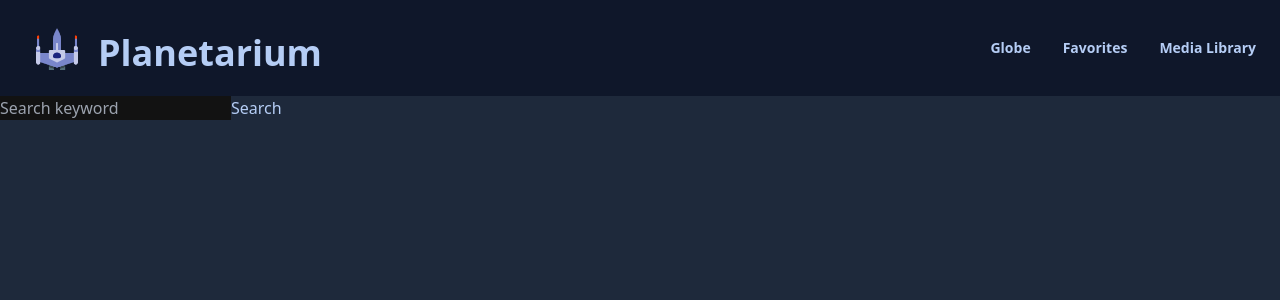
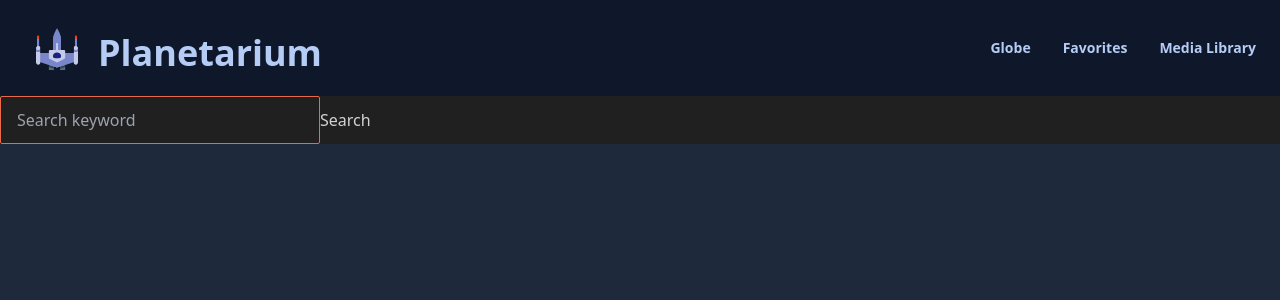
Before and after one commit to nprasad2077/nasa_capstone, a React (Vite) app: page /media in a window 1280 px wide. Shown: the top 300 px of the page. Built offline with nearby package versions, Linux system fonts and the light colour scheme.

Commit message:
original mp4 play

```diff
--- a/src/components/MediaPlayer.jsx
+++ b/src/components/MediaPlayer.jsx
@@ -17,8 +17,15 @@ const MediaPlayer = () => {
   const fetchMediaFile = async (collectionUrl) => {
     try {
       const result = await axios.get(collectionUrl);
+      console.log(result);
       if (Array.isArray(result.data)) {
-        setSelectedMediaUrl(result.data[0]); // Assuming the first item is the media file.
+        // Filter the array to find the "-orig.mp4" file.
+        const mp4File = result.data.find(item => item.endsWith("orig.mp4"));
+        if (mp4File) {
+          setSelectedMediaUrl(mp4File);
+        } else {
+          setError("No MP4 file found in the collection");
+        }
       } else {
         setError("Unexpected data structure in collection.json");
       }
@@ -26,6 +33,7 @@ const MediaPlayer = () => {
       setError(`Error fetching media file: ${err}`);
     }
   };
+
 
   const handleImageClick = (collectionUrl) => {
     fetchMediaFile(collectionUrl);
@@ -48,13 +56,17 @@ const MediaPlayer = () => {
     }
   };
 
+  console.log(mediaList);
+  console.log(selectedMediaUrl);
+
   return (
-    <div>
+    <div data-theme="business">
       <input
         type="text"
         value={keyword}
         onChange={handleInputChange}
         placeholder="Search keyword"
+        className="input input-bordered input-accent w-full max-w-xs"
       />
       <button onClick={handleSearch}>Search</button>
       {isLoading && <p>Loading...</p>}
```
